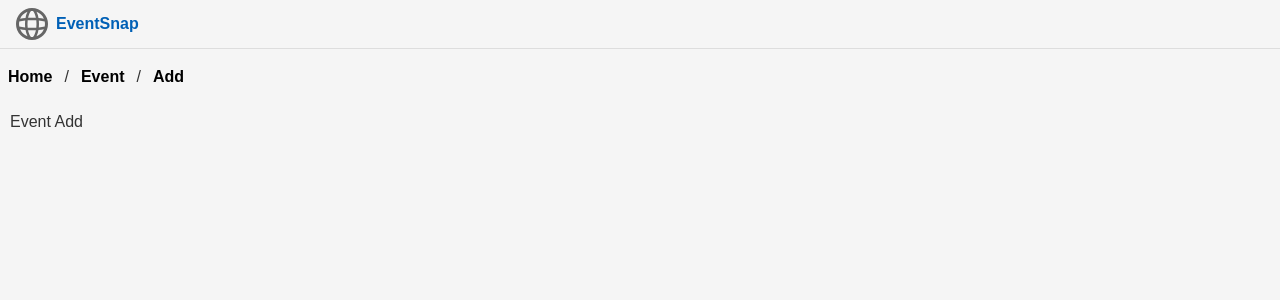
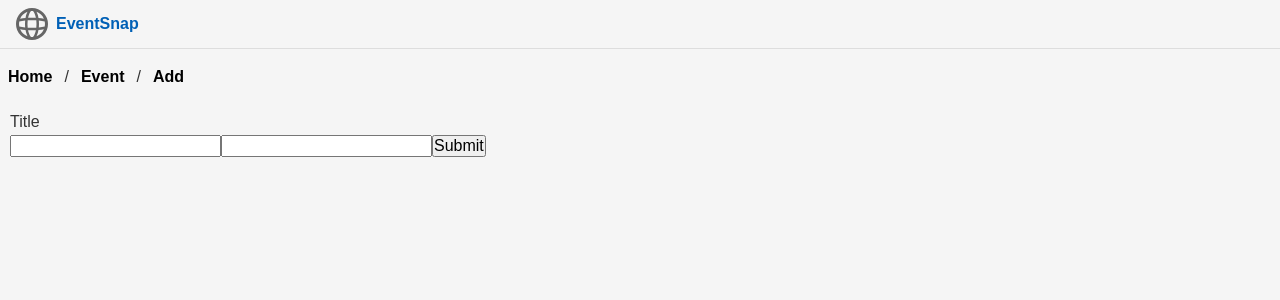
Before and after one commit to suchindra-js/photoku-web, a Next.js app: page /event/add in a window 1280 px wide. Shown: the top 300 px of the page. Built offline with nearby package versions, Linux system fonts and the light colour scheme; no server answers.

Commit message:
:lipstick: implemented draft add event page

```diff
--- a/app/event/add/page.tsx
+++ b/app/event/add/page.tsx
@@ -1,7 +1,47 @@
+"use client";
+import { Formik, Form, Field, ErrorMessage } from "formik";
 import { FC } from "react";
 
 const EventAdd: FC = () => {
-  return <div>Event Add</div>;
+  return (
+    <div>
+      <div>Title</div>
+      <div>
+        <Formik
+          initialValues={{ email: "", password: "" }}
+          validate={(values) => {
+            const errors = { email: null };
+            if (!values.email) {
+              errors.email = "Required";
+            } else if (
+              !/^[A-Z0-9._%+-]+@[A-Z0-9.-]+\.[A-Z]{2,}$/i.test(values.email)
+            ) {
+              errors.email = "Invalid email address";
+            }
+            return errors;
+          }}
+          onSubmit={(values, { setSubmitting }) => {
+            setTimeout(() => {
+              alert(JSON.stringify(values, null, 2));
+              setSubmitting(false);
+            }, 400);
+          }}
+        >
+          {({ isSubmitting }) => (
+            <Form>
+              <Field type="email" name="email" />
+              <ErrorMessage name="email" component="div" />
+              <Field type="password" name="password" />
+              <ErrorMessage name="password" component="div" />
+              <button type="submit" disabled={isSubmitting}>
+                Submit
+              </button>
+            </Form>
+          )}
+        </Formik>
+      </div>
+    </div>
+  );
 };
 
 export default EventAdd;
--- a/package.json
+++ b/package.json
@@ -10,11 +10,13 @@
   },
   "dependencies": {
     "@auth/pg-adapter": "^1.7.4",
+    "formik": "^2.4.6",
     "next": "15.0.4",
     "next-auth": "^5.0.0-beta.25",
     "pg": "^8.13.1",
-    "react": "19.0.0-rc-66855b96-20241106",
-    "react-dom": "19.0.0-rc-66855b96-20241106"
+    "react": "^18.3.1",
+    "react-dom": "^18.3.1",
+    "yup": "^1.6.1"
   },
   "devDependencies": {
     "@types/node": "^20",
```
Also changed, not shown: 1 other file (tests, documents, lock files or other folders).
